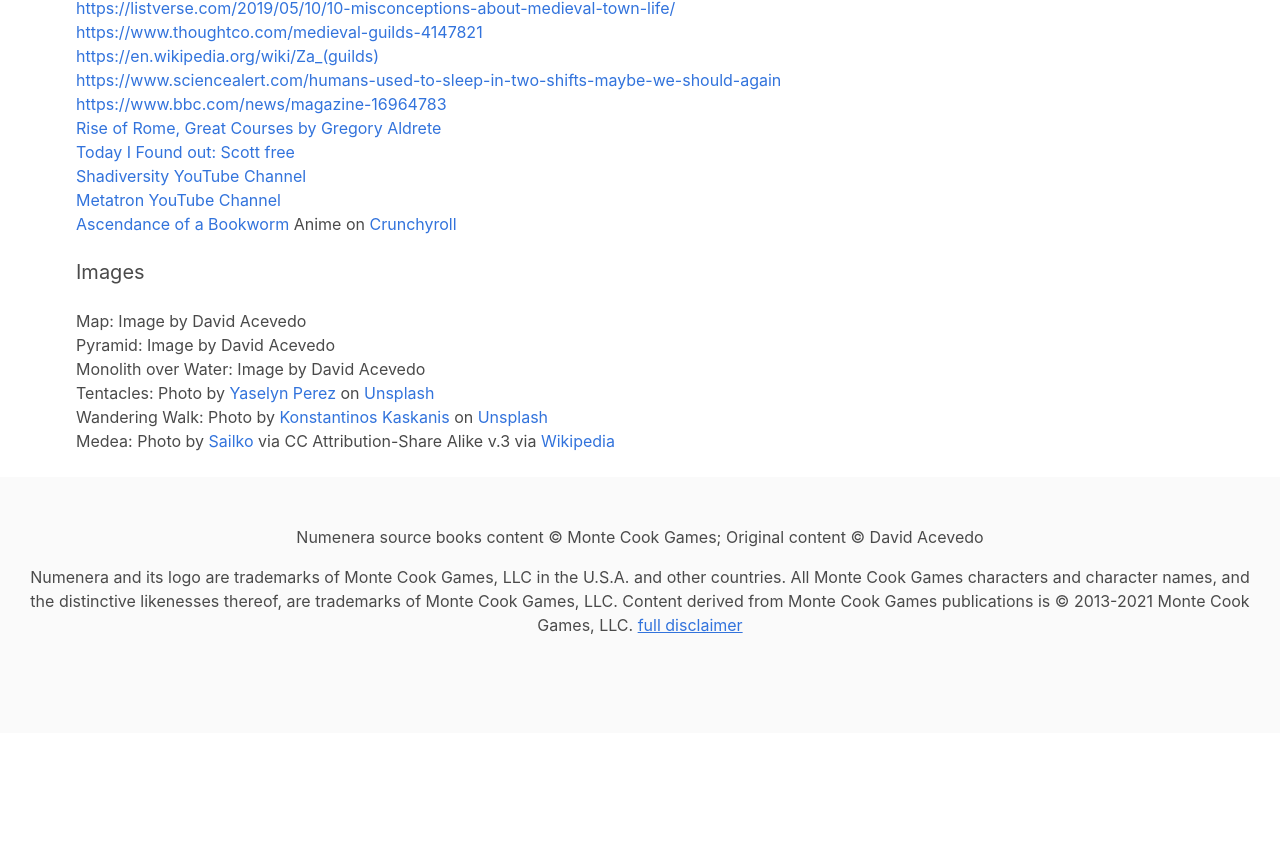
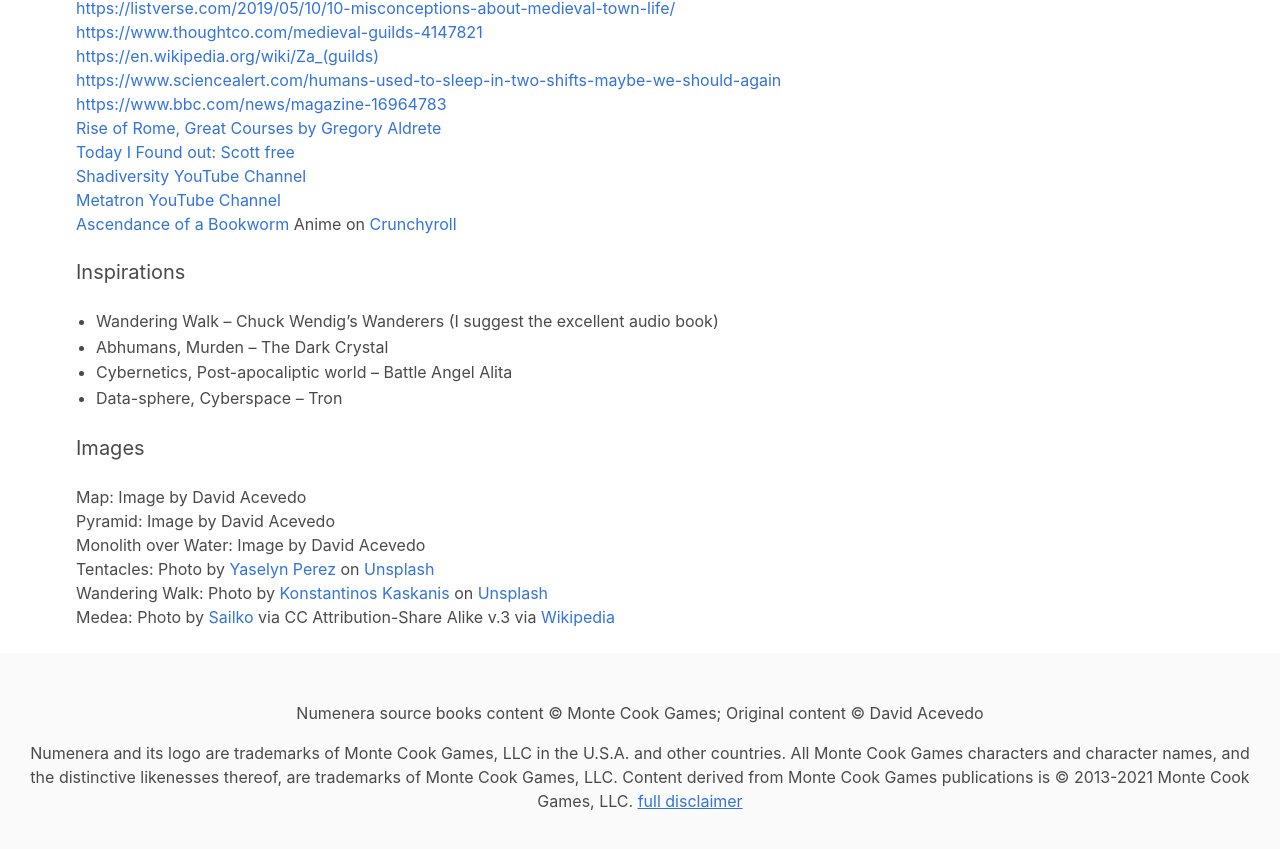
Before and after one commit to rebelwarrior/numenera, a Jekyll site: the page built from setting/ninth-world.md, in a window 1280 px wide and 900 px high, scrolled down 15133 px. Shown: the top 849 px of the window. Built offline with Jekyll 4.4.1, drawn with Linux system fonts in a browser that asks for light colours; nearby versions of some CDN libraries; before the commit the page ends 15866 px from its top, so only the background shows below that.

Commit message:
Update ninth-world.md

```diff
--- a/setting/ninth-world.md
+++ b/setting/ninth-world.md
@@ -497,6 +497,13 @@
 [Metatron YouTube Channel]()
 [Ascendance of a Bookworm](https://en.wikipedia.org/wiki/Ascendance_of_a_Bookworm) Anime on [Crunchyroll](https://www.crunchyroll.com/ascendance-of-a-bookworm)
 
+## Inspirations
+{:.subtitle.is-5.mt-5}
+- Wandering Walk – Chuck Wendig's Wanderers (I suggest the excellent audio book)
+- Abhumans, Murden – The Dark Crystal
+- Cybernetics, Post-apocaliptic world – Battle Angel Alita
+- Data-sphere, Cyberspace – Tron
+
 Images
 {:.subtitle.is-5.mt-5}
 Map: Image by David Acevedo
```
